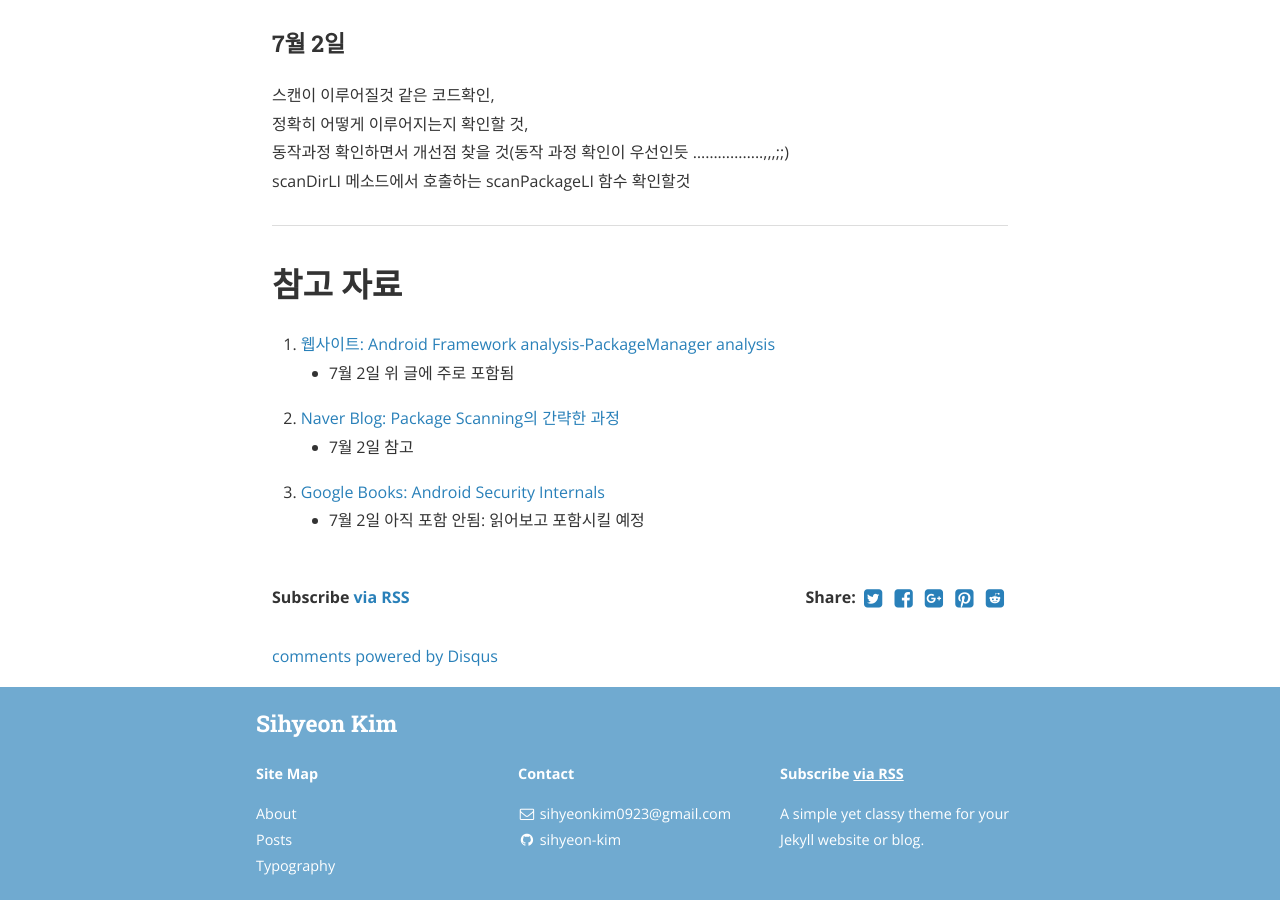
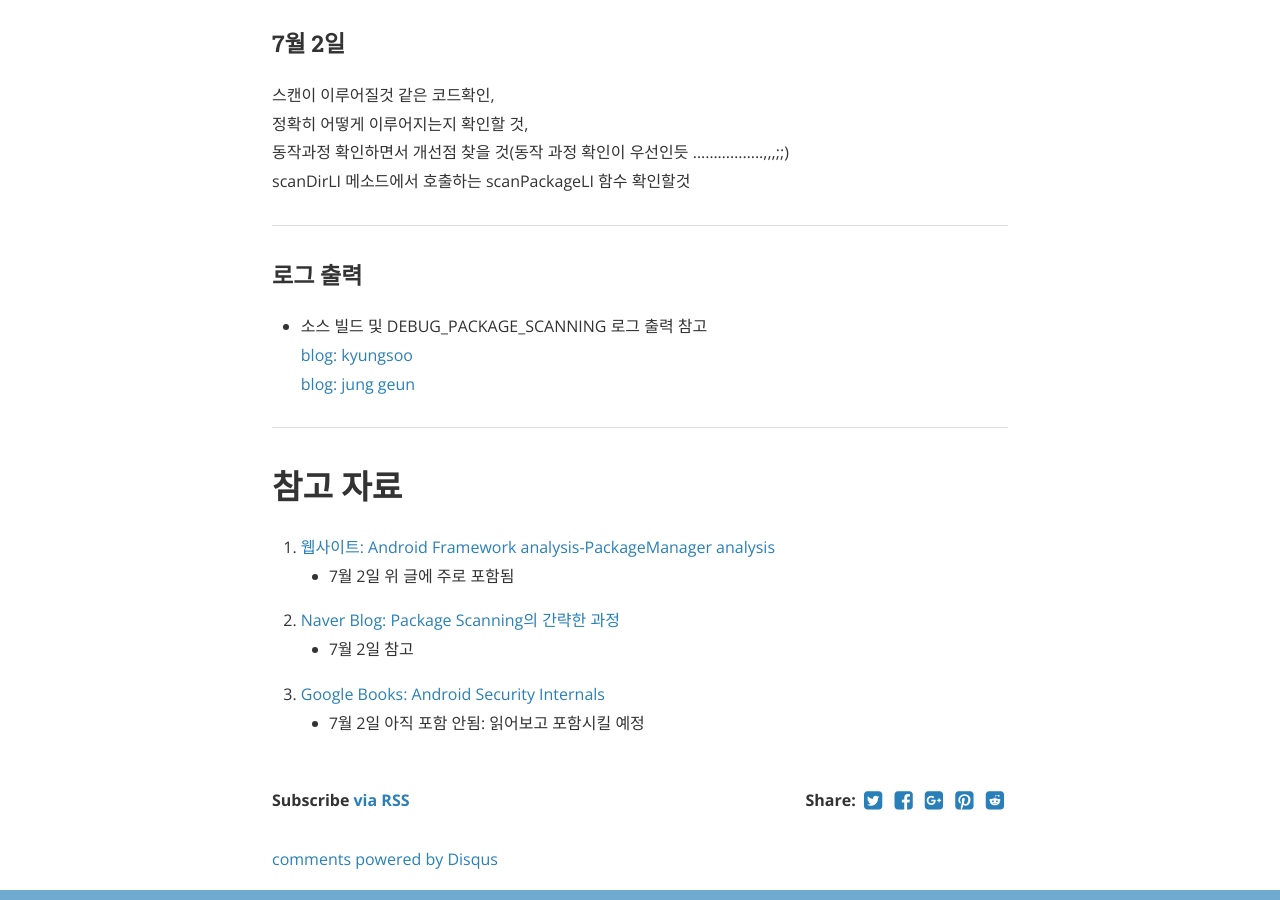
Before and after one commit to sihyeon-kim/sihyeon-kim.github.io, a Jekyll site: the page built from _posts/2019-07-02-Android-Package-Manager-#02-starting-from-system-server.markdown, in a window 1280 px wide and 900 px high, scrolled down 4188 px. Built offline with Jekyll 4.4.1, drawn with Linux system fonts in a browser that asks for light colours; nearby versions of some CDN libraries; comment, search, counter and statistics services are not loaded.

Commit message:
Update 2019-07-02-Android-Package-Manager-#02-starting-from-system-server.markdown

```diff
--- a/_posts/2019-07-02-Android-Package-Manager-#02-starting-from-system-server.markdown
+++ b/_posts/2019-07-02-Android-Package-Manager-#02-starting-from-system-server.markdown
@@ -156,6 +156,13 @@ scanDirLI 메소드에서 호출하는 scanPackageLI 함수 확인할것
 
 ---
 
+### 로그 출력
+- 소스 빌드 및 DEBUG_PACKAGE_SCANNING 로그 출력 참고
+[blog: kyungsoo](https://rudtn082.github.io/android/PackageManager2-post)
+[blog: jung geun](https://im8768.github.io/15th-post/)
+
+---
+
 # 참고 자료
 1. [웹사이트: Android Framework analysis-PackageManager analysis](https://www.programering.com/a/MzN5QzNwATk.html)
   - 7월 2일 위 글에 주로 포함됨
```
